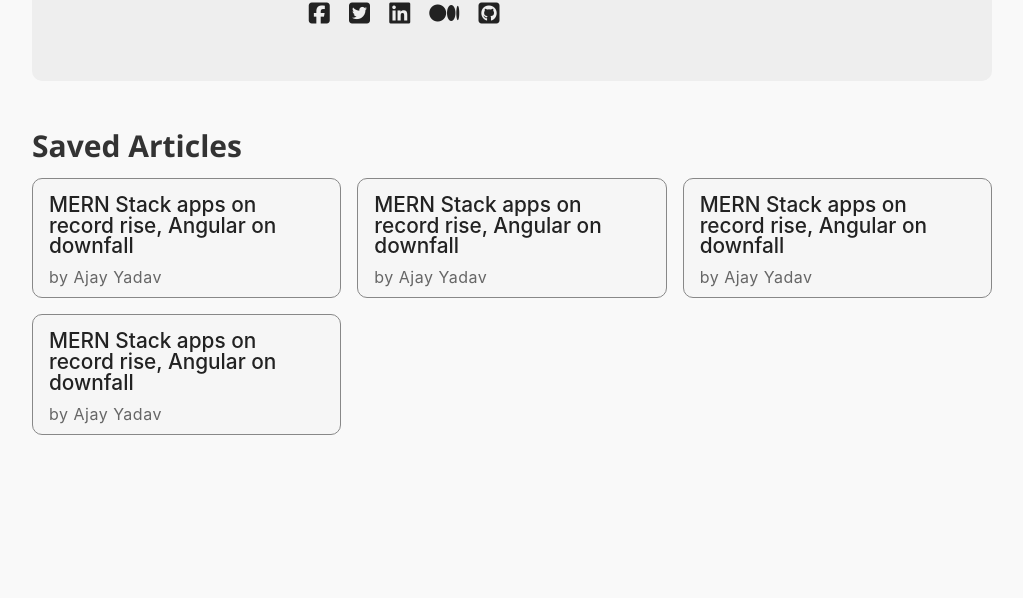
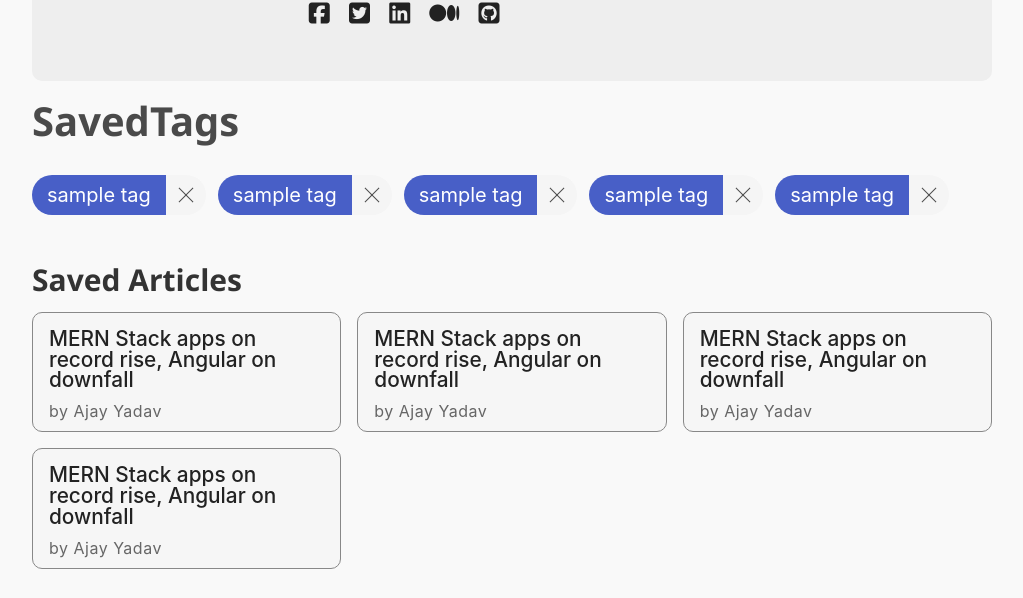
Before and after one commit to rakaar/pwa, a React (Create React App) app in the folder frontend/: page /user/1 in a window 1280 px wide. Shown: the part 328-926 px from the top of the page, without its empty margins (128-1151 px from the left). Before the commit the page ends 800 px from the top, so only its background shows below. Built offline with nearby package versions, Linux system fonts and the light colour scheme.

Commit message:
Tags in user settings made

```diff
--- a/frontend/src/App.js
+++ b/frontend/src/App.js
@@ -11,8 +11,8 @@
   return (
     <Router>
       <div>
+        <Route path='/' component={RespNav} />
         <Route exact path='/' component={HomePage} />
-        <Route path='/' component={RespNav} />
         <Route path='/user/:id' component={UserProfile} />
         <Route path='/article/:id' component={Article} />
         <Route path='/settings/:id' component={Settings} />
--- a/frontend/src/HomePage/HomePage.js
+++ b/frontend/src/HomePage/HomePage.js
@@ -8,9 +8,7 @@
 export default function HomePage() {
   return (
     <div>
-      <RespNav />
       <CustomCarousel />
-
       <div className='grid-v'>
         <div className='left-gw'>
           <span className='section-title'>Popular Posts ✨</span>
--- /dev/null
+++ b/frontend/src/UserProfile/SavedTags.js
@@ -0,0 +1,31 @@
+import React from 'react';
+
+import '../Styles/SavedTags.scss';
+
+const ArticleTags = [
+  'sample tag',
+  'sample tag',
+  'sample tag',
+  'sample tag',
+  'sample tag'
+];
+
+export default function SavedTag() {
+  return (
+    <div>
+      <h1>SavedTags</h1>
+      <div class='field is-grouped is-grouped-multiline'>
+        {ArticleTags.map(item => {
+          return (
+            <div class='control'>
+              <div class='tags has-addons'>
+                <a class='tag is-link is-large is-rounded'>{item}</a>
+                <a class='tag is-delete is-large is-rounded' />
+              </div>
+            </div>
+          );
+        })}
+      </div>
+    </div>
+  );
+}
--- a/frontend/src/UserProfile/UserProfile.js
+++ b/frontend/src/UserProfile/UserProfile.js
@@ -1,21 +1,24 @@
 import React from 'react';
+import SavedArticle from './SavedArticle';
+import SavedTags from './SavedTags';
+
 import '../Styles/UserProfile.scss';
-import SavedArticle from './SavedArticle'
 
 export default function UserProfile() {
   return (
     <div>
-
       <div className='profile'>
-     <div className="name-sec">
+        <div className='name-sec'>
           <img
             className='user-image'
             src='https://homepages.cae.wisc.edu/~ece533/images/airplane.png'
           />
-      <div className="name-r">
+          <div className='name-r'>
             <h2>John Doe</h2>
-      <a href="#" className="edit-profile">Edit</a>
-      <br></br>
+            <a href='#' className='edit-profile'>
+              Edit
+            </a>
+            <br />
             <h3>Web Developer, Designer, Machine Learning Enthusiast </h3>
 
             <div className='icons'>
@@ -29,16 +32,17 @@
         </div>
       </div>
 
-    <div className="saved-cards-w">
+      <SavedTags />
+
+      <div className='saved-cards-w'>
         <h2> Saved Articles </h2>
-      <div className="saved-cards-g">
+        <div className='saved-cards-g'>
           <SavedArticle />
           <SavedArticle />
           <SavedArticle />
           <SavedArticle />
         </div>
       </div>
-
     </div>
   );
 }
```
Also changed, not shown: frontend/src/Styles/SavedTags.scss (added). Lines whose indentation alone changed are shown as unchanged.
